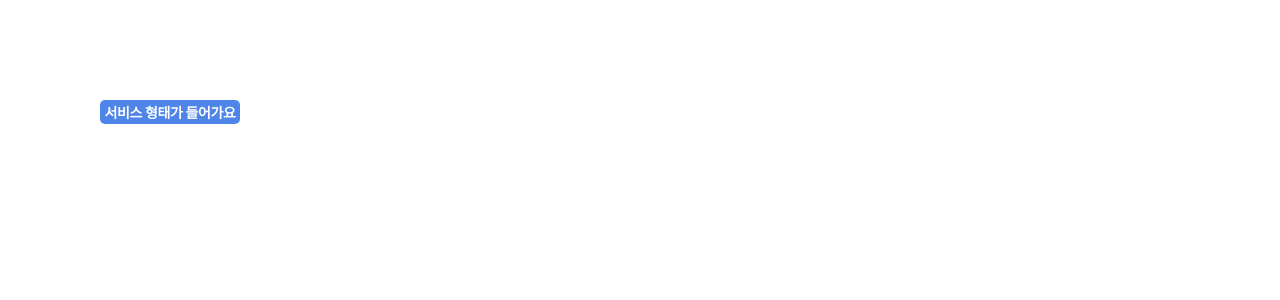
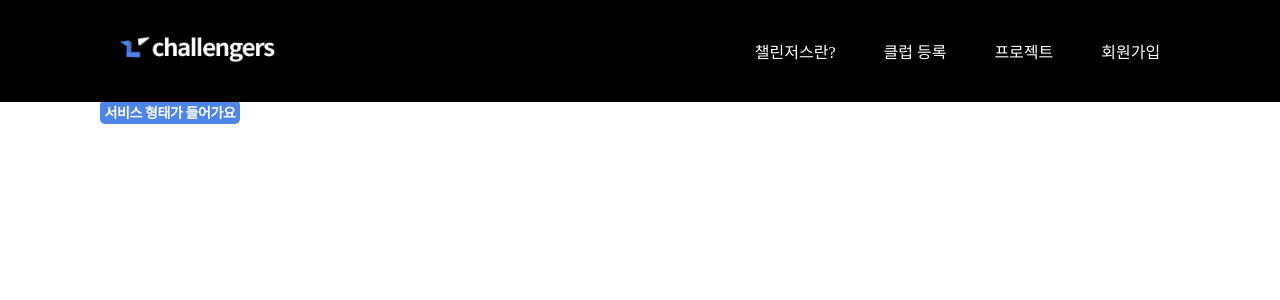
Before and after one commit to chalIengers/challengers-front, a React (Create React App) app: page / in a window 1280 px wide. Shown: the top 300 px of the page. Built offline with nearby package versions, Linux system fonts and the light colour scheme; a web font is replaced by a local one.

Commit message:
Feat - HeaderComponent 생성(#4)

```diff
--- a/package.json
+++ b/package.json
@@ -4,6 +4,7 @@
   "private": true,
   "dependencies": {
     "@emotion/react": "^11.11.1",
+    "@emotion/styled": "^11.11.0",
     "@testing-library/jest-dom": "^5.16.5",
     "@testing-library/react": "^13.4.0",
     "@testing-library/user-event": "^13.5.0",
--- a/src/component/emotion/component.tsx
+++ b/src/component/emotion/component.tsx
@@ -1,6 +1,8 @@
 /** @jsxImportSource @emotion/react */
 import { css } from "@emotion/react";
-import React, { ReactNode } from "react";
+import styled from "@emotion/styled";
+import React, { ReactNode, useEffect, useState } from "react";
+import { Link } from "react-router-dom";
 
 // 라벨 컴포넌트
 interface TagType {
@@ -40,3 +42,147 @@ Tag.defaultProps = {
   height: "1.7",
 };
 export default Tag;
+
+// 네비게이션 (GNB) 컴포넌트
+const Nav = styled.nav`
+  background-color: #000000;
+  z-index: 999;
+  width: 100%;
+  height: 102px;
+  display: flex;
+  justify-content: center;
+  align-items: center;
+  position: fixed;
+  top: 0px;
+  left: 0px;
+  column-gap: 30em;
+  transition: 0.5s all;
+
+  @media (max-width: 388px) {
+    font-size: 5px;
+    column-gap: 3em;
+  }
+  @media (min-width: 388px) and (max-width: 481px) {
+    font-size: 6px;
+    column-gap: 1em;
+  }
+  @media (min-width: 481px) and (max-width: 768px) {
+    font-size: 11px;
+    column-gap: 1.5em;
+  }
+  @media (min-width: 768px) and (max-width: 960px) {
+    font-size: 13px;
+    column-gap: 10em;
+  }
+  @media all and (min-width: 960px) and (max-width: 1200px) {
+    font-size: 15px;
+    column-gap: 20em;
+  }
+  @media all and (min-width: 1200) and (max-width: 2000px) {
+    font-size: 18px;
+  }
+`;
+const NavList = styled.div`
+  display: flex;
+  column-gap: 3em;
+  transition: 0.4s all;
+`;
+const NavItem = styled(Link)`
+  color: white;
+  text-decoration-line: none;
+  transition: 0.5s all;
+`;
+export const Header = () => {
+  const [scrollState, setScrollState] = useState<boolean>(false);
+
+  const handleScroll = () => {
+    if (window.scrollY || document.documentElement.scrollTop > 0) {
+      setScrollState(true);
+    } else {
+      setScrollState(false);
+    }
+  };
+
+  useEffect(() => {
+    window.addEventListener("scroll", handleScroll);
+    return () => {
+      window.removeEventListener("scroll", handleScroll);
+    };
+  }, []);
+
+  return (
+    <Nav
+      css={css`
+        transition: ease-out;
+        ${scrollState &&
+        css`
+          animation: fadeout 0.5s;
+          animation-fill-mode: forwards;
+          @keyframes fadeout {
+            from {
+              height: 102px;
+              opacity: 1;
+              visibility: visible;
+            }
+            to {
+              height: 0px;
+              opacity: 0;
+              visibility: hidden;
+            }
+          }
+        `}
+        ${!scrollState &&
+        css`
+          animation: fadein 0.5s;
+          animation-fill-mode: forwards;
+          @keyframes fadein {
+            from {
+              height: 0px;
+              opacity: 0;
+              visibility: hidden;
+            }
+            to {
+              height: 102px;
+              opacity: 1;
+              visibility: visible;
+            }
+          }
+        `}
+      `}
+    >
+      <Link to="/">
+        <img
+          alt="챌린저스 로고"
+          src={`${process.env.PUBLIC_URL}/img/logo.png`}
+          css={css`
+            height: auto;
+            width: 8.61em;
+            transition: 0.4s all;
+            font-size: 18px;
+            @media (max-width: 388px) {
+              font-size: 11px;
+            }
+            @media (min-width: 388px) and (max-width: 481px) {
+              font-size: 13px;
+            }
+            @media (min-width: 481px) and (max-width: 768px) {
+              font-size: 15px;
+            }
+            @media all and (min-width: 768px) and (max-width: 1200px) {
+              font-size: 16px;
+            }
+            @media all and (min-width: 1200px) and (max-width: 2000px) {
+              font-size: 18px;
+            }
+          `}
+        ></img>
+      </Link>
+      <NavList>
+        <NavItem to="/">챌린저스란?</NavItem>
+        <NavItem to="/">클럽 등록</NavItem>
+        <NavItem to="/">프로젝트</NavItem>
+        <NavItem to="/">회원가입</NavItem>
+      </NavList>
+    </Nav>
+  );
+};
--- a/src/component/index.tsx
+++ b/src/component/index.tsx
@@ -1,8 +1,13 @@
 import React from "react";
-import Tag from "./emotion/component";
+import Tag, { Header } from "./emotion/component";
 
 const index = () => {
-  return <Tag>서비스 형태가 들어가요</Tag>;
+  return (
+    <>
+      <Header></Header>
+      <Tag>서비스 형태가 들어가요</Tag>
+    </>
+  );
 };
 
 export default index;
```
